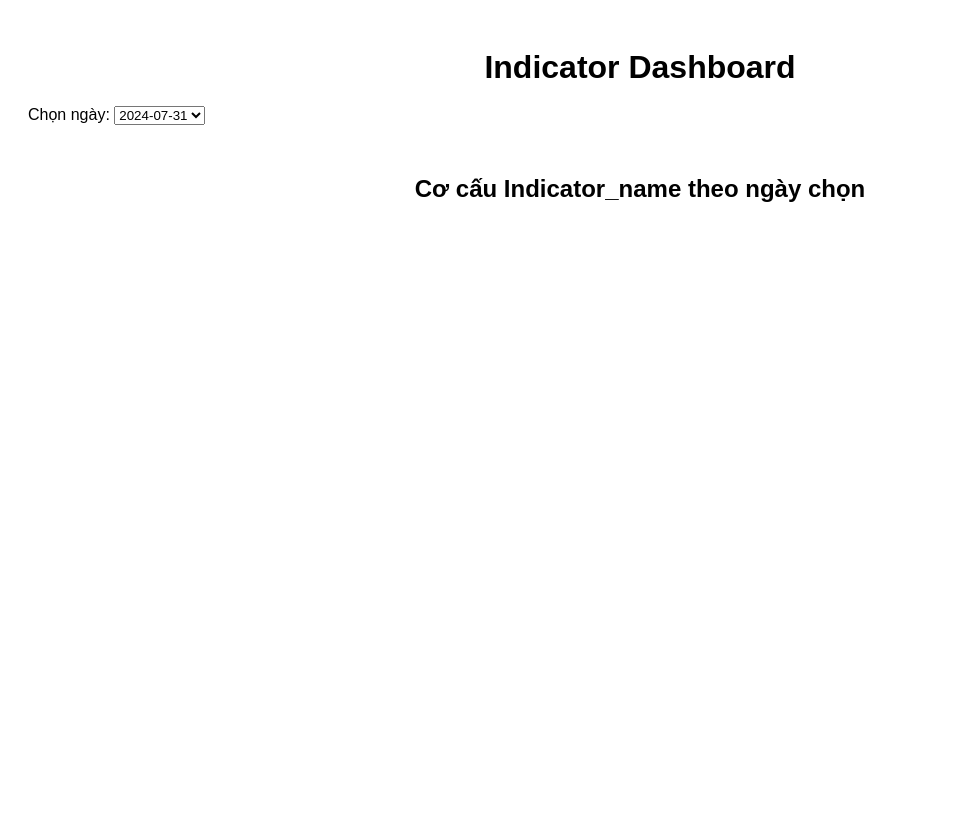
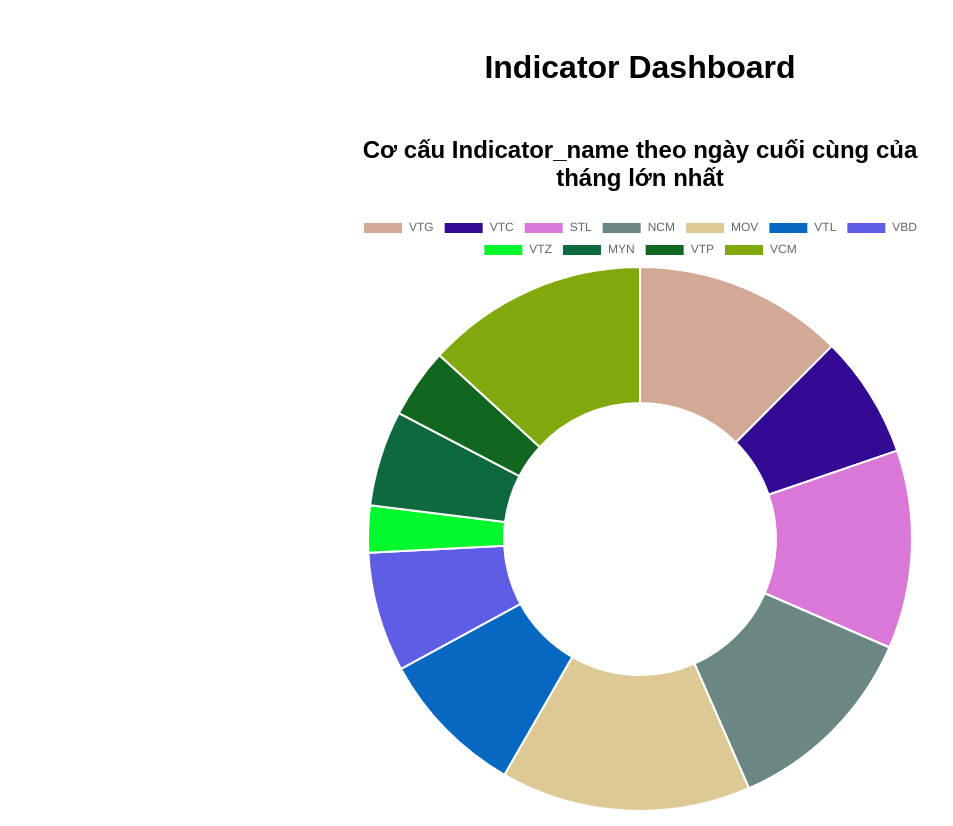
Before and after one commit to haoktqd/demo, a plain HTML site: page index.html in a window 1280 px wide. Shown: the top 826 px of the page, without its empty margins (0-953 px from the left). Drawn offline with nearby package versions, Linux system fonts and the light colour scheme.

Commit message:
Update index.html

```diff
--- a/index.html
+++ b/index.html
@@ -11,15 +11,9 @@
 <body>
     <h1>Indicator Dashboard</h1>
 
-    <!-- Dropdown chọn ngày -->
-    <div class="date-selector">
-        <label for="dateSelect">Chọn ngày:</label>
-        <select id="dateSelect" onchange="updateDoughnutChart()"></select>
-    </div>
-
-    <!-- Biểu đồ hình quạt: Value theo Indicator_name của tháng được chọn -->
+    <!-- Biểu đồ hình quạt: Value theo Indicator_name của tháng lớn nhất -->
     <div class="chart-container">
-        <h2>Cơ cấu Indicator_name theo ngày chọn</h2>
+        <h2>Cơ cấu Indicator_name theo ngày cuối cùng của tháng lớn nhất</h2>
         <canvas id="doughnutChart"></canvas>
     </div>
 
@@ -37,7 +31,7 @@
 
     <script>
         let allData = []; // Biến toàn cục để lưu dữ liệu từ CSV
-        let selectedDate = ''; // Biến lưu ngày được chọn
+        let selectedDate = ''; // Biến lưu ngày cuối cùng của tháng lớn nhất
 
         // Load CSV file via PapaParse
         Papa.parse("data.csv", {
@@ -47,34 +41,14 @@
             complete: function(results) {
                 allData = results.data;
                 processData(allData);
-                populateDateSelect(allData);
             }
         });
-
-        function populateDateSelect(data) {
-            const dateSelect = document.getElementById('dateSelect');
-            const dateLabels = new Set();
-
-            // Lấy các ngày từ dữ liệu
-            data.forEach(row => {
-                if (row['Date']) {
-                    dateLabels.add(row['Date']);
-                }
-            });
-
-            // Thêm các ngày vào dropdown
-            Array.from(dateLabels).sort().forEach(date => {
-                const option = document.createElement('option');
-                option.value = date;
-                option.text = date;
-                dateSelect.appendChild(option);
-            });
-        }
 
         function processData(data) {
             const markets = {};
             const indicatorNameValues = {};
             const dateLabels = new Set();
+            let maxDate = new Date(0); // Khởi tạo với ngày nhỏ nhất
 
             data.forEach(row => {
                 const market = row['Market'] || "NA";
@@ -86,8 +60,12 @@
                     return;
                 }
                 const date = new Date(row['Date']);
-                const yearMonth = `${date.getFullYear()}-${('0' + (date.getMonth() + 1)).slice(-2)}`;
-                dateLabels.add(yearMonth);
+                dateLabels.add(date.toISOString().slice(0, 10)); // Lưu dạng YYYY-MM-DD
+
+                // Xác định ngày lớn nhất
+                if (date > maxDate) {
+                    maxDate = date;
+                }
 
                 if (!markets[market]) {
                     markets[market] = {};
@@ -96,6 +74,7 @@
                     indicatorNameValues[market] = {};
                 }
 
+                const yearMonth = `${date.getFullYear()}-${('0' + (date.getMonth() + 1)).slice(-2)}`;
                 if (!markets[market][yearMonth]) {
                     markets[market][yearMonth] = 0;
                 }
@@ -107,21 +86,23 @@
                 indicatorNameValues[market][yearMonth] += value;
             });
 
+            // Lấy ngày cuối cùng của tháng lớn nhất
+            const lastDayOfMonth = new Date(maxDate.getFullYear(), maxDate.getMonth() + 1, 0);
+            selectedDate = lastDayOfMonth.toISOString().slice(0, 10); // Định dạng YYYY-MM-DD
+
             const sortedDateLabels = Array.from(dateLabels).sort();
             createLineChart(sortedDateLabels, indicatorNameValues);
             createBarChart(sortedDateLabels, markets);
 
-            // Hiển thị biểu đồ hình quạt cho ngày đầu tiên trong danh sách
-            selectedDate = sortedDateLabels[0];
+            // Hiển thị biểu đồ hình quạt cho ngày cuối cùng của tháng lớn nhất
             updateDoughnutChart();
         }
 
         function updateDoughnutChart() {
-            const selectedDate = document.getElementById('dateSelect').value;
             const doughnutLabels = [];
             const doughnutValues = [];
 
-            // Lấy dữ liệu cho biểu đồ hình quạt theo ngày được chọn
+            // Lấy dữ liệu cho biểu đồ hình quạt theo ngày cuối cùng của tháng lớn nhất
             allData.forEach(row => {
                 if (row['Date'] === selectedDate) {
                     const market = row['Market'];
```
